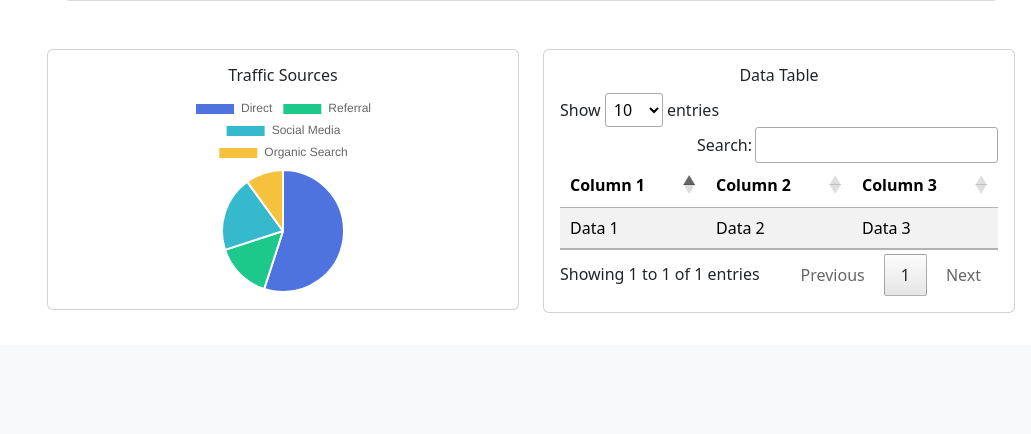
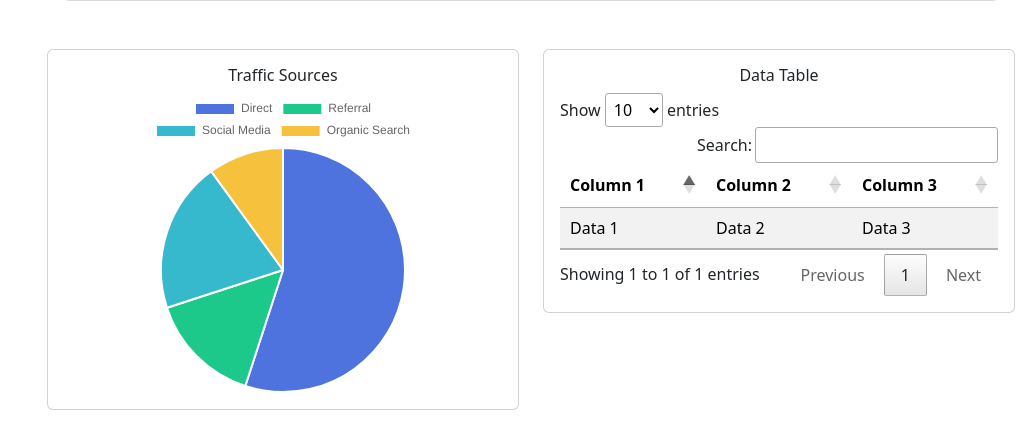
Before and after one commit to asileayuba/100-days-of-code, a Django app: page /dashboard in a window 1280 px wide. Shown: the part 926-1360 px from the top of the page, without its empty margins (249-1280 px from the left). Before the commit the page ends 1239 px from the top, so only its background shows below. Run offline with Django 5.2, Linux system fonts and the light colour scheme; some libraries are stand-ins or nearby versions.

Commit message:
Day 29: Building an Analytics Dashboard

```diff
--- a/analytics/core/static/js/index.js
+++ b/analytics/core/static/js/index.js
@@ -73,7 +73,8 @@ new Chart(trafficSourcesElement, {
         }]
     },
     options: {
-        responsive: false, // This will prevent Chart.js from resizing automatically
+        responsive: false,  // Disable auto resizing
+        maintainAspectRatio: false,  // Allow custom dimensions
         plugins: {
             legend: {
                 display: true,
@@ -86,7 +87,7 @@ new Chart(trafficSourcesElement, {
                     }
                 }
             }
-        },
+        }
     }
 });
 
--- a/analytics/core/templates/dashboard.html
+++ b/analytics/core/templates/dashboard.html
@@ -1,5 +1,20 @@
 {% extends "base.html" %}
 {% load static %}
+<style>
+    .chart-container {
+        width: 100%;
+        height: 250px;  /* Adjust height to fit the card */
+        display: flex;
+        justify-content: center;
+        align-items: center;
+    }
+
+    #traffic-sources {
+        width: 100% !important;
+        height: 100% !important;
+    }
+
+</style>
 {% block content %}
 <div class="d-flex">
   {% include "sidebar.html" %}
@@ -59,10 +74,12 @@
       <!-- Row for Pie Chart and DataTable -->
       <div class="row">
         <!-- Pie Chart Column -->
-        <div class="col-lg-6 mb-3">
-            <div class="card p-3">
+        <div class="col-lg-6 mb-2">
+            <div class="card p-3 d-flex justify-content-center align-items-center">
                 <h6 class="text-center">Traffic Sources</h6>
-              <center><canvas id="traffic-sources" style="width: 200px; height: 200px;"></canvas></center>
+                <div class="chart-container">
+                    <canvas id="traffic-sources"></canvas>
+                </div>
             </div>
         </div>
 
```
Lines whose indentation alone changed are shown as unchanged.
